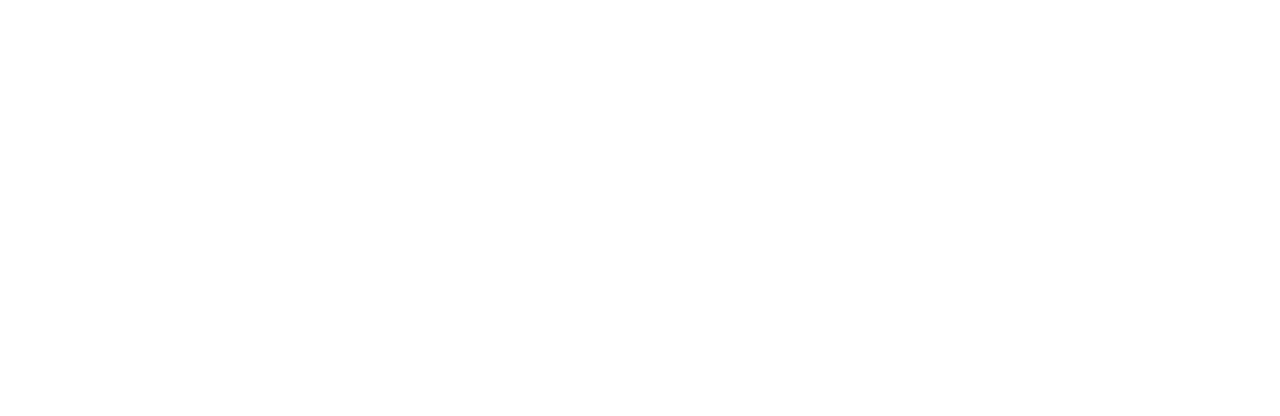
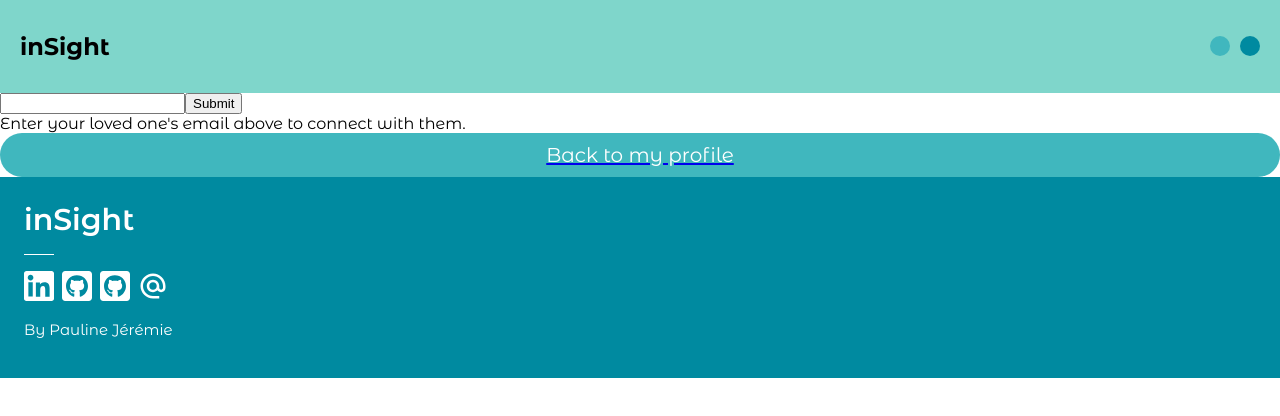
Before and after one commit to paulineleonor/inSight-client, a React (Create React App) app: page /profile/1/connections/search in a window 1280 px wide. Before the commit this address had no page. Shown: the top 416 px of the page. Built offline with nearby package versions, Linux system fonts and the light colour scheme.

Commit message:
Implement search function

```diff
--- a/src/App.js
+++ b/src/App.js
@@ -5,6 +5,8 @@
 import MoodTracker from "./components/MoodTracker/MoodTracker";
 import ProfilePage from "./components/ProfilePage/ProfilePage";
 import SignUp from "./components/SignUp/SignUp";
+import Connections from "./components/Connections/Connections";
+import UserSearch from "./components/UserSearch/UserSearch";
 
 function App() {
   return (
@@ -16,6 +18,11 @@
           <Route path="/profile/:name" element={<ProfilePage />} />
           <Route path="/login" element={<LoginPage />} />
           <Route path="/profile/:name/moodtracker" element={<MoodTracker />} />
+          <Route path="/profile/:name/connections" element={<Connections />} />
+          <Route
+            path="/profile/:name/connections/search"
+            element={<UserSearch />}
+          />
         </Routes>
       </BrowserRouter>
     </div>
--- /dev/null
+++ b/src/components/Connections/Connections.jsx
@@ -0,0 +1,32 @@
+import axios from "axios";
+import React from "react";
+import Header from "../Header/Header";
+import Footer from "../Footer/Footer";
+import { useState } from "react";
+import Button from "../Button/Button";
+
+const Connections = () => {
+  const [users, setUsers] = useState();
+
+  const handleSubmit = async (e) => {
+    e.preventDefault();
+
+    const { data } = await axios.get(`URL=?q=${e.target.value}`);
+
+    setUsers(data);
+  };
+
+  return (
+    <div>
+      <Header />
+      <form action="">
+        <input type="text" />
+        <button>Submit</button>
+      </form>
+
+      <Footer />
+    </div>
+  );
+};
+
+export default Connections;
--- a/src/components/MoodTracker/MoodTracker.scss
+++ b/src/components/MoodTracker/MoodTracker.scss
@@ -62,6 +62,5 @@
     border-radius: 50px;
     color: white;
     text-align: center;
-    font-weight: 600;
   }
 }
--- a/src/components/ProfilePage/ProfilePage.jsx
+++ b/src/components/ProfilePage/ProfilePage.jsx
@@ -9,6 +9,7 @@
 import "react-calendar/dist/Calendar.css";
 import CalendarIcon from "../../assets/Icons/calendar.svg";
 import HeartIcon from "../../assets/Icons/heart.svg";
+import { Children } from "react";
 
 const ProfilePage = () => {
   const [user, setUser] = useState(null);
@@ -22,10 +23,12 @@
 
   const [isToday, setIsToday] = useState(null);
   const [chosenDayData, setChosenDayData] = useState(null);
+  const [moods, setMoods] = useState([]);
 
+  const [userHasConnections, setUserHasConnections] = useState(false);
+
+  const navigate = useNavigate();
   const calendarClickHandler = (date) => {
-    console.log(date);
-    console.log(moment(date).isSame(moment(), "day"));
     if (moment(date).isSame(moment(), "day")) {
       setIsToday(true);
     } else {
@@ -37,9 +40,6 @@
     setChosenDayData(data);
   };
 
-  const [moods, setMoods] = useState([]);
-
-  const navigate = useNavigate();
   const checkForEvents = () => {
     const arrayOfEvents = [];
 
@@ -71,7 +71,12 @@
         const filteredMoods = response.data.moods.filter((mood) => {
           return moment(mood.created_at).isAfter(moment().subtract(7, "days"));
         });
-        console.log(filteredMoods);
+
+        if (response.data.connections.length) {
+          setUserHasConnections(true);
+        }
+
+        console.log(response.data.connections);
         setMoods(filteredMoods);
       })
       .catch((error) => {
@@ -142,36 +147,23 @@
 
   //STOP HERE
 
-  const dayClickHandler = (e) => {
-    console.log(moment(e).year());
-    console.log(moment(e).isSame(moment(), "day"));
-    // console.log(moment());
-    // console.log(Date.now());
-    setSelectedDay(null);
-    setCurrentDayIsEmpty(false);
+  // const dayClickHandler = (e) => {
+  //   setSelectedDay(null);
+  //   setCurrentDayIsEmpty(false);
 
-    const selectedDay = user.moods.filter((mood) => {
-      return moment(e).isSame(mood.created_at, "day");
-    });
-    // console.log(selectedDay);
-    // console.log("first", moment(selectedDay[0].created_at));
-    // console.log("second", moment()._d, "day");
+  //   const selectedDay = user.moods.filter((mood) => {
+  //     return moment(e).isSame(mood.created_at, "day");
+  //   });
 
-    if (moment(e).isSame(moment(), "day") && selectedDay.length === 0) {
-      console.log("hello");
-      setCurrentDayIsEmpty(true);
-      // setSelectedDay(undefined);
-      return;
-    }
+  //   if (moment(e).isSame(moment(), "day") && selectedDay.length === 0) {
+  //     console.log("hello");
+  //     setCurrentDayIsEmpty(true);
+  //     // setSelectedDay(undefined);
+  //     return;
+  //   }
 
-    // console.log("hello" + selectedDay);
-    setSelectedDay(selectedDay[0]);
-  };
-
-  // const trackerModal = () => {
-  //   console.log(
-  //     moment(user.moods[user.moods.length - 1].created_at).isSame(moment()._d)
-  //   );
+  //   // console.log("hello" + selectedDay);
+  //   setSelectedDay(selectedDay[0]);
   // };
 
   if (moods.length === 0) {
@@ -190,6 +182,7 @@
       <main className="dashboard">
         <h1 className="dashboard__title">Your dashboard</h1>
         <p>Welcome back, {first_name}! &hearts;</p>
+
         <div className="dashboard__tracker">
           <Link
             to={`/profile/${first_name}/moodtracker`}
@@ -238,12 +231,12 @@
           <Calendar
             value={calendarValue}
             maxDate={calendarValue}
-            // onClickDay={(e) => dayClickHandler(e)}
             onClickDay={(e) => {
               calendarClickHandler(e);
             }}
           />
-          {/* {selectedDay && (
+
+          {chosenDayData && (
             <div className="dayLog">
               <p className="dayLog__title">
                 Here's what your logged for that day:
@@ -252,12 +245,12 @@
                 <div className="report__wrapper">
                   <img src={ChartIcon} alt="" className="report__icon" />
                   <h3 className="report__header">Your score</h3>
-                  <p className="report__average">{selectedDay.score}/10</p>
+                  <p className="report__average">{chosenDayData.score}/10</p>
                 </div>
                 <div className="report__wrapper">
                   <img src={HeartIcon} alt="" className="report__icon" />
                   <h3 className="report__header">Your mood</h3>
-                  <p className="report__moods">{selectedDay.mood}</p>
+                  <p className="report__moods">{chosenDayData.mood}</p>
                 </div>
                 <div className="report__wrapper report__wrapper--right">
                   <img src={CalendarIcon} alt="" className="report__icon" />
@@ -268,23 +261,15 @@
                   )}
 
                   {hasEvents &&
-                    moods.map((log) => {
+                    chosenDayData.map((log) => {
                       return <p className="report__event">{log.event}</p>;
                     })}
                 </div>
               </div>
             </div>
-          )} */}
-
-          {/* {(!selectedDay || currentDayIsEmpty) && (
-            // If the date (excluding time) stored in calendarValue is equal to a new date object
-
-            <div className="dayLog">
-              <p className="dayLog__title">No tracker filled out that day!</p>
-            </div>
           )}
 
-          {currentDayIsEmpty && (
+          {isToday && !chosenDayData && (
             <div className="dayLog">
               <p className="dayLog__title">
                 You've not filled out your tracker for today!
@@ -296,10 +281,28 @@
                 Log my moods
               </Link>
             </div>
-          )} */}
-          {chosenDayData && <p>Here's your moods</p>}
-          {isToday && !chosenDayData && <p>Fill out your form</p>}
-          {!isToday && !chosenDayData && <p>No data for that day</p>}
+          )}
+
+          {!isToday && !chosenDayData && (
+            <div className="dayLog">
+              <p className="dayLog__title">No tracker filled out that day!</p>
+            </div>
+          )}
+        </div>
+
+        <div className="connections">
+          <h2>Your connections</h2>
+          {userHasConnections &&
+            user.connections.map((connection) => {
+              return <p>{connection.mood_logs.id}</p>;
+            })}
+          {!userHasConnections && (
+            <div>
+              {" "}
+              <p>You don't have any connections yet.</p>
+              <button>Add connection</button>
+            </div>
+          )}
         </div>
 
         <div className="dashboard__button">
--- a/src/components/ProfilePage/ProfilePage.scss
+++ b/src/components/ProfilePage/ProfilePage.scss
@@ -13,7 +13,7 @@
     display: flex;
     justify-content: center;
     align-items: center;
-    background-color: #40b7be;
+    background-color: #008aa0;
     border-radius: 5px;
     box-shadow: 3px 3px 10px #008aa0;
     margin-bottom: 2rem;
@@ -21,6 +21,7 @@
 
   &__link {
     color: white;
+    text-decoration: none;
   }
 
   &__button {
@@ -65,9 +66,8 @@
   }
 
   &__wrapper {
-    padding: 0.5rem;
+    padding: 1rem 0.5rem;
     margin-right: 1rem;
-    // background-color: rgba($color: #7fd6cb, $alpha: 1);
     width: 33%;
     border-radius: 3px;
     box-shadow: 2px 2px 5px rgba($color: #008aa0, $alpha: 0.2);
@@ -83,7 +83,7 @@
   &__average {
     text-align: center;
     font-weight: 700;
-    font-size: 3rem;
+    font-size: 2.5rem;
     margin: 1rem;
   }
 
@@ -91,6 +91,7 @@
     text-align: center;
     font-size: 1.2rem;
     text-transform: capitalize;
+    margin: 0.2rem;
   }
 
   &__event {
@@ -109,9 +110,9 @@
   justify-content: center;
   align-items: center;
   flex-direction: column;
-  border-radius: 3px;
+  border-radius: 5px;
   box-shadow: 2px 2px 5px rgba($color: #008aa0, $alpha: 0.5);
-  border-color: #008aa0 !important;
+  border: 2px solid #7fd6cb !important;
 
   &__navigation {
     width: 100%;
--- /dev/null
+++ b/src/components/UserSearch/UserSearch.jsx
@@ -0,0 +1,79 @@
+import React from "react";
+import { useState } from "react";
+import axios from "axios";
+import Header from "../Header/Header";
+import Footer from "../Footer/Footer";
+import jwt_decode from "jwt-decode";
+import { useNavigate } from "react-router-dom";
+import Button from "../Button/Button";
+import { Link } from "react-router-dom";
+
+const UserSearch = () => {
+  const [users, setUsers] = useState();
+  const [currentUser, setCurrentUser] = useState();
+
+  const navigate = useNavigate();
+
+  const handleSubmit = async (e) => {
+    e.preventDefault();
+
+    const { data } = await axios.get(
+      `http://localhost:8081/users/search?email=${e.target.user_email.value}`
+    );
+
+    setUsers(data);
+  };
+
+  const handleConnect = async () => {
+    const token = localStorage.getItem("JWT Token");
+    const decodedUser = jwt_decode(token);
+
+    setCurrentUser(decodedUser);
+
+    const connection = {
+      user_id: decodedUser.id,
+      connection_id: users[0].id,
+    };
+
+    await axios.post("http://localhost:8081/users/connection", connection);
+  };
+
+  return (
+    <div>
+      <Header />
+      <div>
+        {" "}
+        <form
+          onSubmit={(e) => {
+            handleSubmit(e);
+          }}
+        >
+          <input type="text" name="user_email" id="user_email" />
+          <button type="submit">Submit</button>
+        </form>
+      </div>
+
+      {users && (
+        <div>
+          <p>{users[0].first_name}</p>
+          <p>{users[0].last_name}</p>
+          <button onClick={handleConnect}>Connect</button>
+        </div>
+      )}
+
+      {!users && (
+        <div>Enter your loved one's email above to connect with them.</div>
+      )}
+
+      <div>
+        <Link to={`/profile/${currentUser}`}>
+          {" "}
+          <Button text="Back to my profile" />
+        </Link>
+      </div>
+      <Footer />
+    </div>
+  );
+};
+
+export default UserSearch;
```
Also changed, not shown: src/components/Connections/Connections.scss (added), src/components/UserSearch/UserSearch.scss (added).
